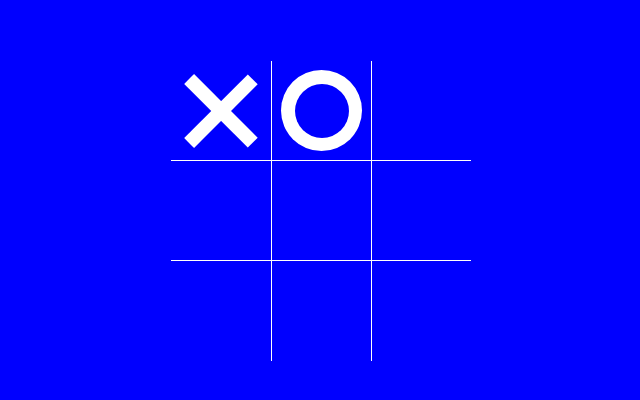
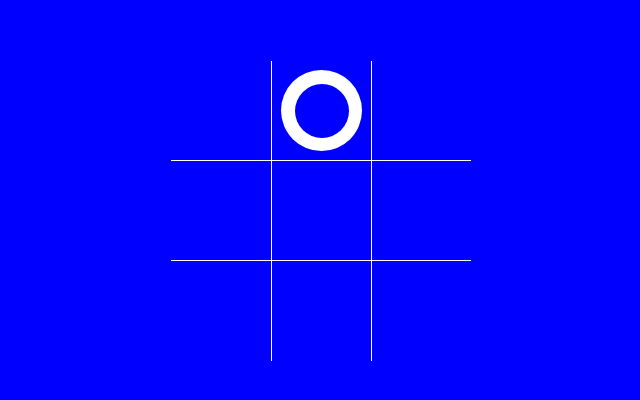
Before and after one commit to Laurentius96/BlueEdTech_M01_Desafio03, a website: page index.html in a window 1280 px wide. Shown: the part 124-524 px from the top of the page, without its empty margins (319-959 px from the left). Drawn offline with Linux system fonts and the light colour scheme.

Commit message:
Add função startGame()

```diff
--- a/index.html
+++ b/index.html
@@ -13,7 +13,7 @@
             <h1>Jogo da Velha</h1>
             <p>Projeto 03 - Blue EdTech</p>
          </header>
-         <div class="board o" id="board">
+         <div class="board" id="board">
             <div class="cell x"></div>
             <div class="cell o"></div>
             <div class="cell"></div>
@@ -27,7 +27,7 @@
       </main>
       <div class="game-end-message" id="gameEndElement">
          <div data-game-end-message>'X' venceu!!</div>
-         <button id="restarButton">Reiniciar</button>
+         <button id="restartButton">Reiniciar</button>
       </div>
       <script src="script.js"></script>
    </body>
--- a/script.js
+++ b/script.js
@@ -11,3 +11,21 @@ const gameEndMessage = document.querySelector('[data-game-end-message]');
 const gameEndElement = document.querySelector('#gameEndElement');
 
 const restartButton = document.querySelector('#restarButton');
+
+function startGame() {
+   xTurn = true;
+   board.classList.add('x');
+
+   cells.forEach(cell => {
+      cell.classList.remove(xClass);
+      cell.classList.remove(oClass);
+      board.classList.replace('o', 'x');
+
+      cell.addEventListener('click', handleClick, { once: true });
+   });
+
+   restartButton.addEventListener('click', startGame);
+   document.querySelector('main').classList.remove('end');
+}
+
+startGame();
```
